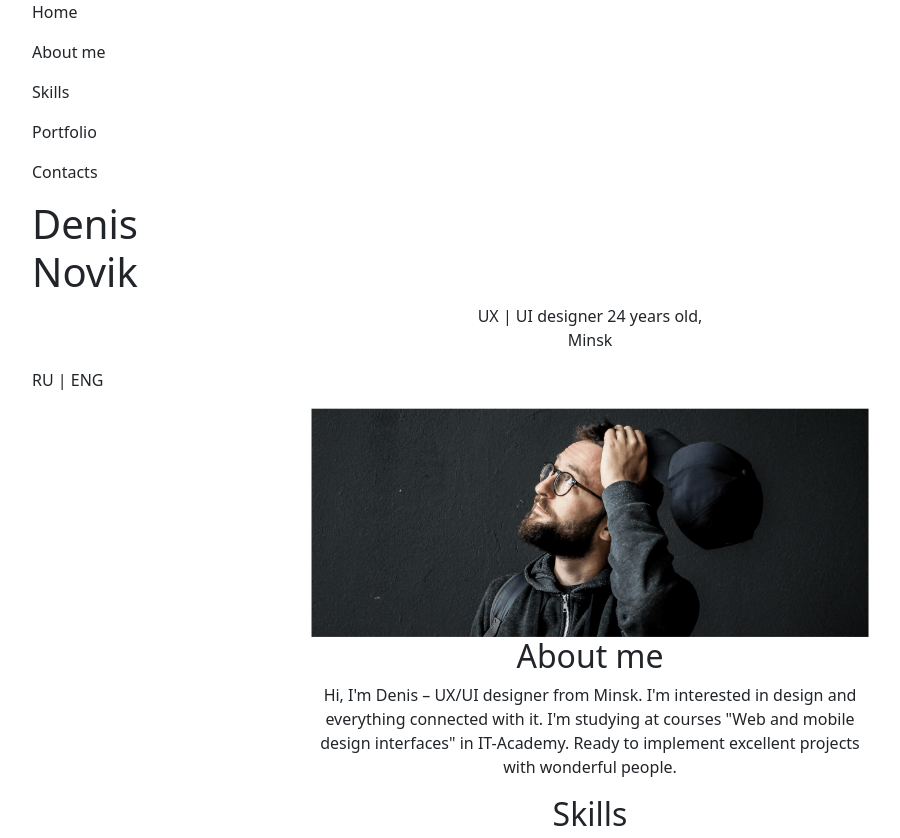
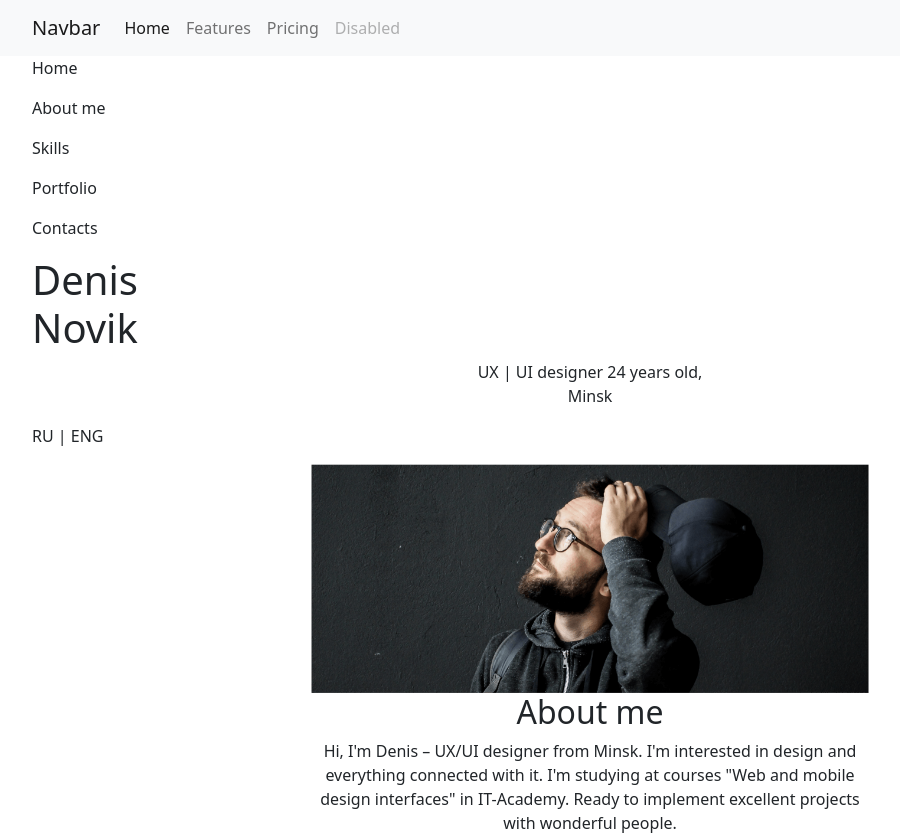
Before and after one commit to DanisBikmaev/html-website-process, a plain HTML site: page index.html in a window 1280 px wide. Shown: the top 838 px of the page, without its empty margins (50-950 px from the left). Drawn offline with nearby package versions, Linux system fonts and the light colour scheme.

Commit message:
add navbar

```diff
--- a/index.html
+++ b/index.html
@@ -7,6 +7,30 @@
     <link href="https://cdn.jsdelivr.net/npm/bootstrap@5.0.2/dist/css/bootstrap.min.css" rel="stylesheet" integrity="sha384-EVSTQN3/azprG1Anm3QDgpJLIm9Nao0Yz1ztcQTwFspd3yD65VohhpuuCOmLASjC" crossorigin="anonymous">
   </head>
   <body>
+    <nav class="navbar navbar-expand-lg navbar-light bg-light">
+        <div class="container">
+          <a class="navbar-brand" href="#">Navbar</a>
+          <button class="navbar-toggler" type="button" data-bs-toggle="collapse" data-bs-target="#navbarNav" aria-controls="navbarNav" aria-expanded="false" aria-label="Toggle navigation">
+            <span class="navbar-toggler-icon"></span>
+          </button>
+          <div class="collapse navbar-collapse" id="navbarNav">
+            <ul class="navbar-nav">
+              <li class="nav-item">
+                <a class="nav-link active" aria-current="page" href="#">Home</a>
+              </li>
+              <li class="nav-item">
+                <a class="nav-link" href="#">Features</a>
+              </li>
+              <li class="nav-item">
+                <a class="nav-link" href="#">Pricing</a>
+              </li>
+              <li class="nav-item">
+                <a class="nav-link disabled" href="#" tabindex="-1" aria-disabled="true">Disabled</a>
+              </li>
+            </ul>
+          </div>
+        </div>
+      </nav>
     <div class="container">
         <div class="col-lg-6">
             <p>Home</p>
```
